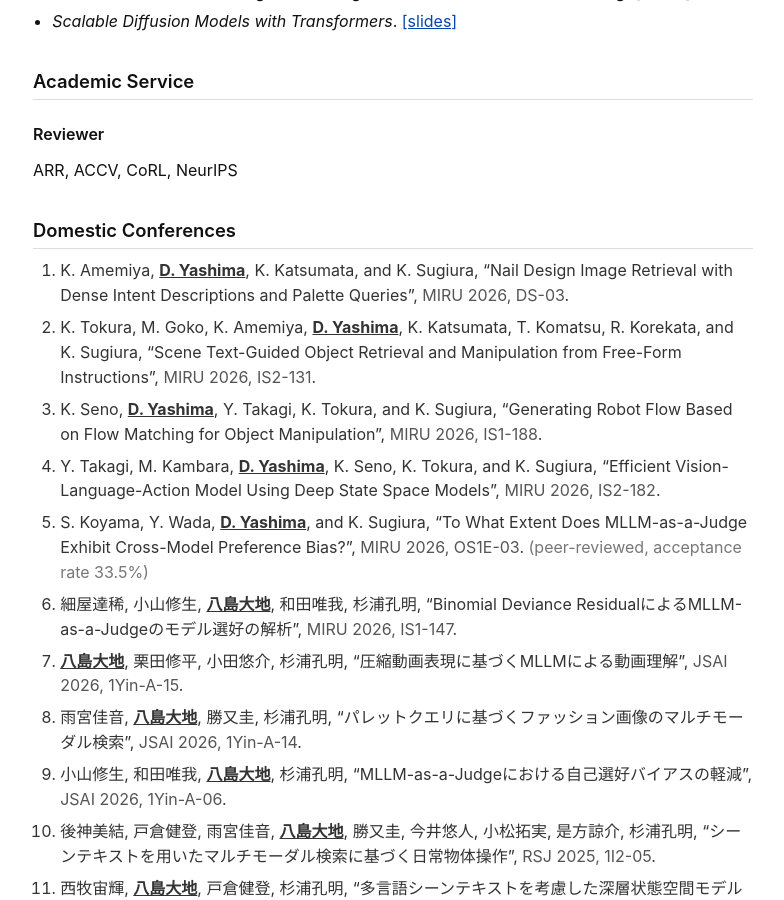
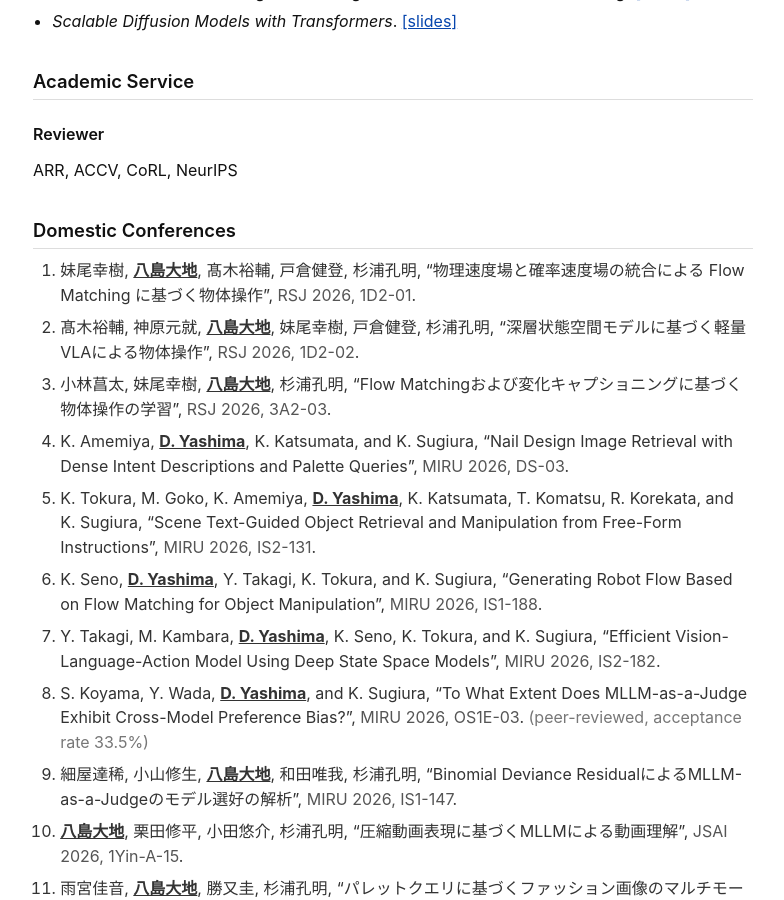
Before and after one commit to daichi1207/daichi1207.github.io, a Jekyll site: the page built from _pages/about.md, in a window 1280 px wide and 900 px high, scrolled down 4167 px. Shown: the whole window, without its empty margins (247-1031 px from the left). Built offline with Jekyll 4.4.1, drawn with Linux system fonts in a browser that asks for light colours.

Commit message:
:construction_worker: rsj

```diff
--- a/_pages/about.md
+++ b/_pages/about.md
@@ -130,6 +130,9 @@ My research focuses on foundation models and multimodal language understanding f
 <div class="domestic">
 
 <ol>
+  <li>妹尾幸樹, <b><u>八島大地</u></b>, 髙木裕輔, 戸倉健登, 杉浦孔明, &ldquo;物理速度場と確率速度場の統合による Flow Matching に基づく物体操作&rdquo;, <span class="dom-venue">RSJ 2026, 1D2-01</span>.</li>
+  <li>髙木裕輔, 神原元就, <b><u>八島大地</u></b>, 妹尾幸樹, 戸倉健登, 杉浦孔明, &ldquo;深層状態空間モデルに基づく軽量VLAによる物体操作&rdquo;, <span class="dom-venue">RSJ 2026, 1D2-02</span>.</li>
+  <li>小林菖太, 妹尾幸樹, <b><u>八島大地</u></b>, 杉浦孔明, &ldquo;Flow Matchingおよび変化キャプショニングに基づく物体操作の学習&rdquo;, <span class="dom-venue">RSJ 2026, 3A2-03</span>.</li>
   <li>K. Amemiya, <b><u>D. Yashima</u></b>, K. Katsumata, and K. Sugiura, &ldquo;Nail Design Image Retrieval with Dense Intent Descriptions and Palette Queries&rdquo;, <span class="dom-venue">MIRU 2026, DS-03</span>.</li>
   <li>K. Tokura, M. Goko, K. Amemiya, <b><u>D. Yashima</u></b>, K. Katsumata, T. Komatsu, R. Korekata, and K. Sugiura, &ldquo;Scene Text-Guided Object Retrieval and Manipulation from Free-Form Instructions&rdquo;, <span class="dom-venue">MIRU 2026, IS2-131</span>.</li>
   <li>K. Seno, <b><u>D. Yashima</u></b>, Y. Takagi, K. Tokura, and K. Sugiura, &ldquo;Generating Robot Flow Based on Flow Matching for Object Manipulation&rdquo;, <span class="dom-venue">MIRU 2026, IS1-188</span>.</li>
```
